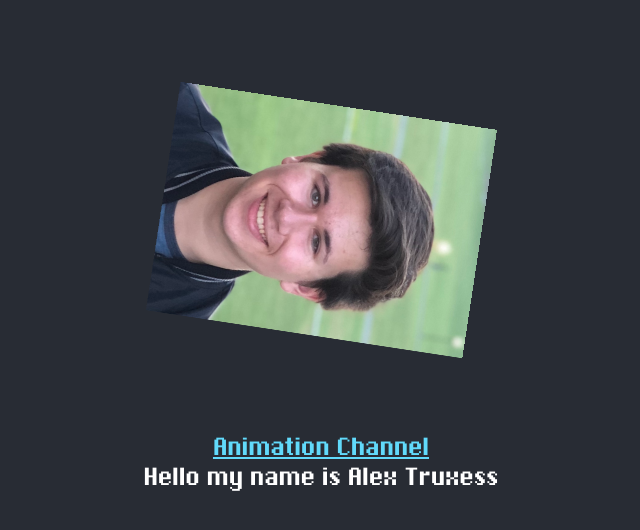
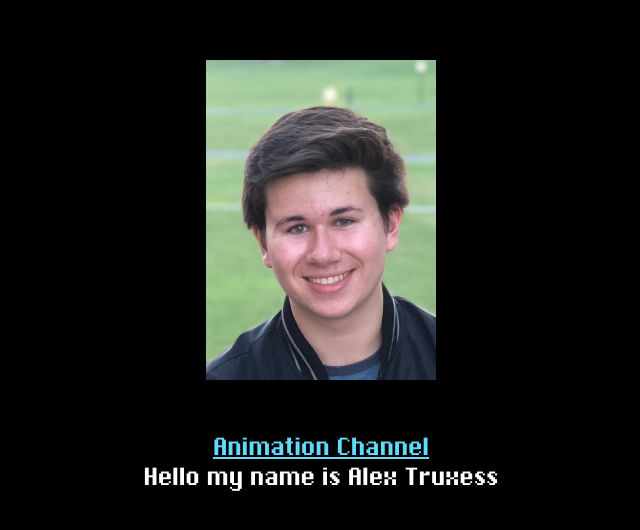
Before and after one commit to alexm00/alex_truxess_portfolio, a React (Create React App) app: page / in a window 1280 px wide. Shown: the part 124-654 px from the top of the page, without its empty margins (319-959 px from the left). Built offline with nearby package versions, Linux system fonts and the light colour scheme.

Commit message:
background and remove spin

```diff
--- a/src/App.css
+++ b/src/App.css
@@ -23,7 +23,7 @@
 }
 
 .App-header {
-  background-color: #282c34;
+  background-color: #000000;
   min-height: 100vh;
   display: flex;
   flex-direction: column;
@@ -36,12 +36,3 @@
 .App-link {
   color: #61dafb;
 }
-
-@keyframes App-logo-spin {
-  from {
-    transform: rotate(0deg);
-  }
-  to {
-    transform: rotate(360deg);
-  }
-}
```
